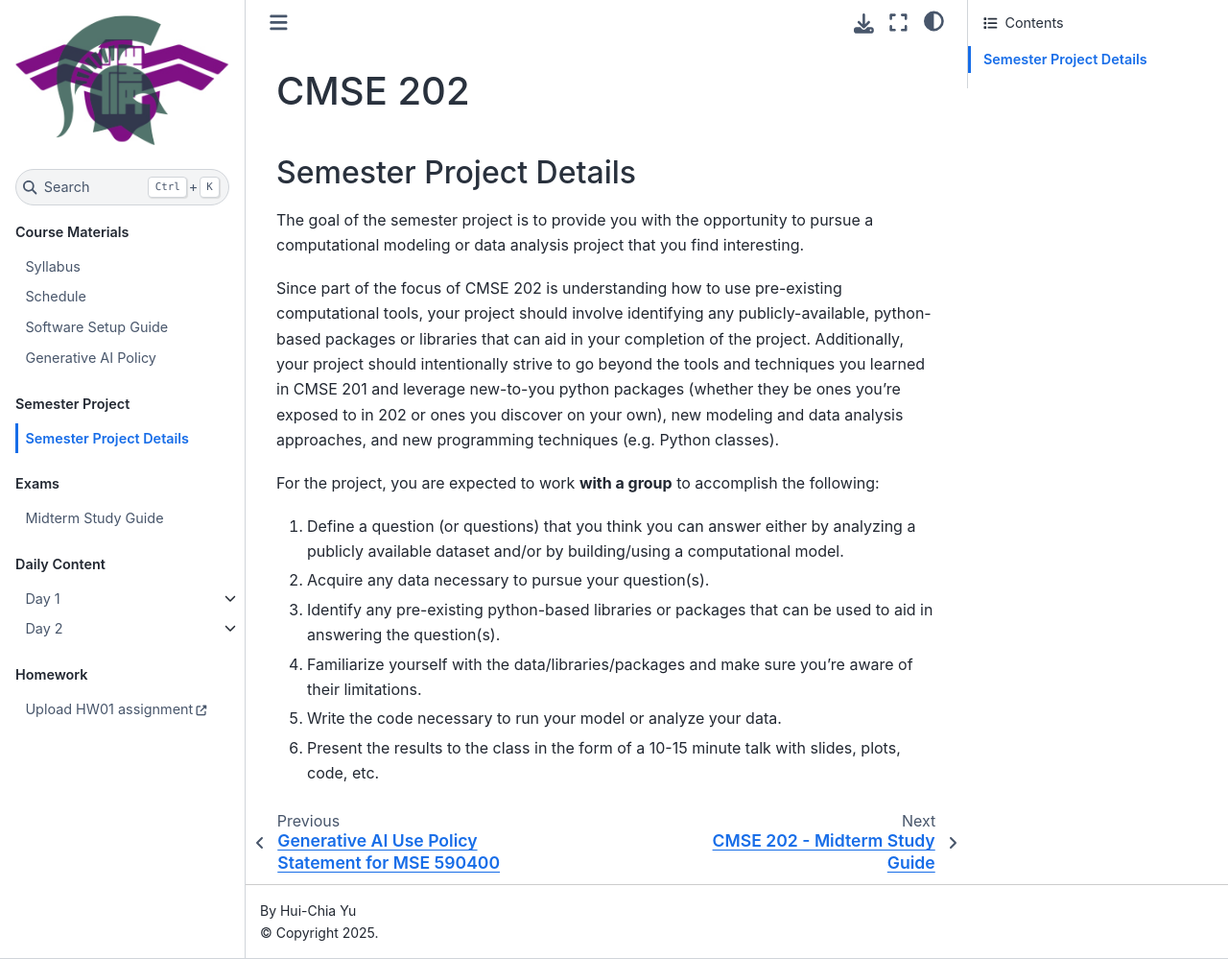
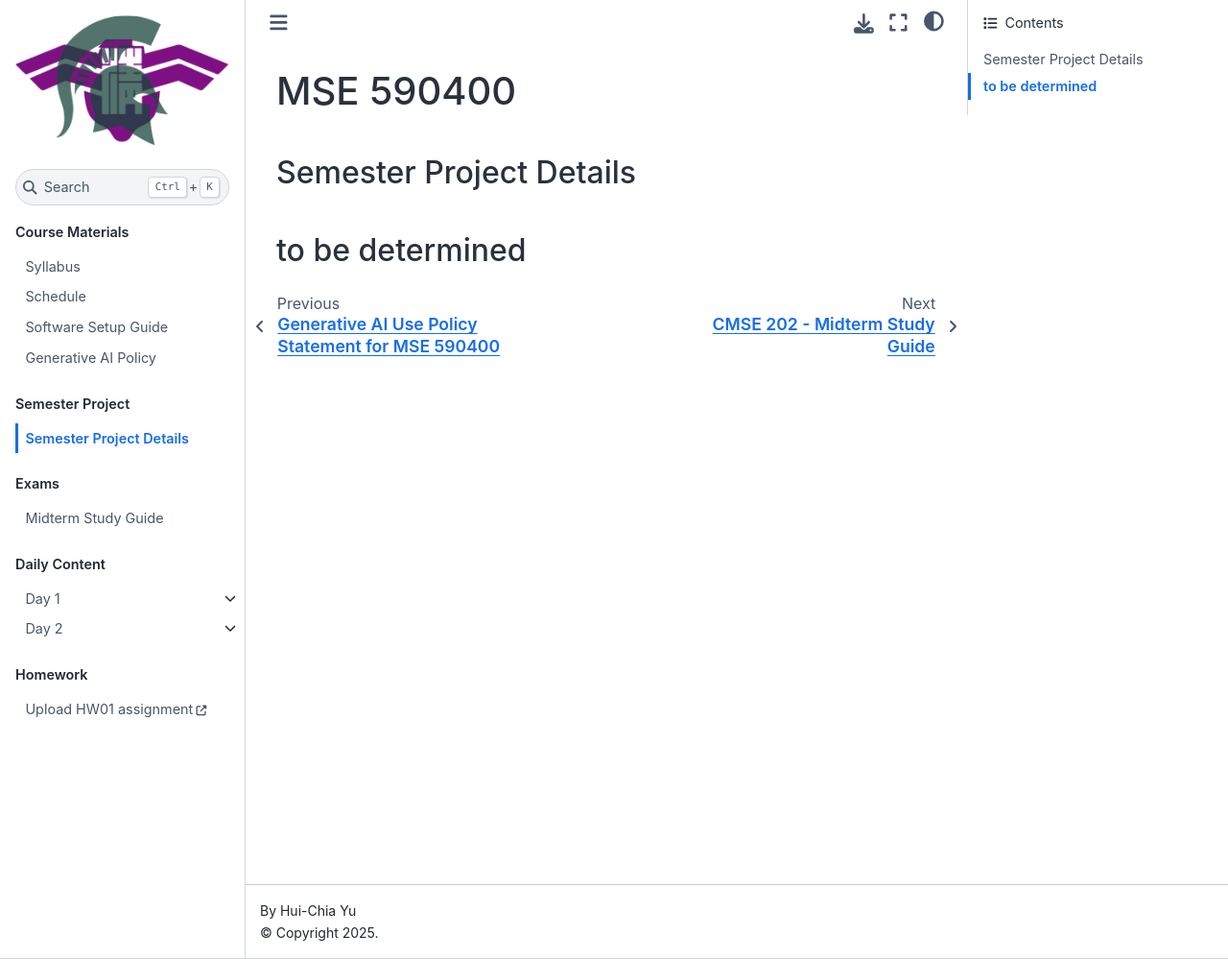
Before and after one commit to huichiayu/nth_mse.github.io, a Jupyter Book: the page built from course_materials/SemesterProjectDetails_NTHU.md, in a window 1280 px wide and 999 px high. Shown: the whole window at 96% size. Built offline with Jupyter Book 1.0.4 settings and Sphinx 7.4.7 and the Sphinx Book theme 1.1.4, drawn with Linux system fonts in a browser that asks for light colours; pages that are not in the unit, such as notebooks, are missing from menus.

Commit message:
modif Semes

```diff
--- a/course_materials/SemesterProjectDetails_NTHU.md
+++ b/course_materials/SemesterProjectDetails_NTHU.md
@@ -1,16 +1,5 @@
-# CMSE 202
+# MSE 590400
 
 ## Semester Project Details
 
-The goal of the semester project is to provide you with the opportunity to pursue a computational modeling or data analysis project that you find interesting.
-
-Since part of the focus of CMSE 202 is understanding how to use pre-existing computational tools, your project should involve identifying any publicly-available, python-based packages or libraries that can aid in your completion of the project. Additionally, your project should intentionally strive to go beyond the tools and techniques you learned in CMSE 201 and leverage new-to-you python packages (whether they be ones you're exposed to in 202 or ones you discover on your own), new modeling and data analysis approaches, and new programming techniques (e.g. Python classes).
-
-For the project, you are expected to work **with a group** to accomplish the following:
-
-1. Define a question (or questions) that you think you can answer either by analyzing a publicly available dataset and/or by building/using a computational model.
-2. Acquire any data necessary to pursue your question(s).
-3. Identify any pre-existing python-based libraries or packages that can be used to aid in answering the question(s).
-4. Familiarize yourself with the data/libraries/packages and make sure you're aware of their limitations.
-5. Write the code necessary to run your model or analyze your data.
-6. Present the results to the class in the form of a 10-15 minute talk with slides, plots, code, etc.
+## to be determined
```
